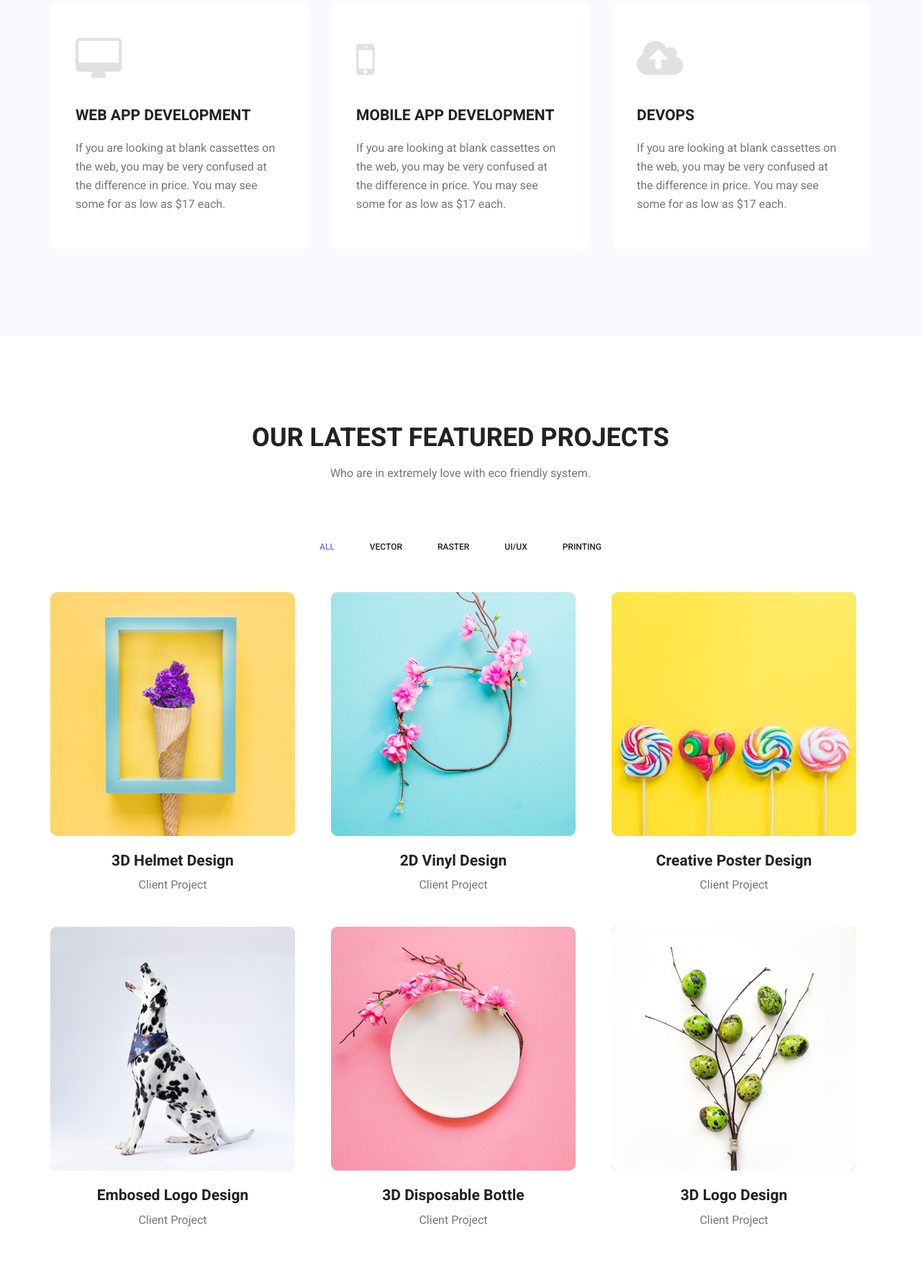
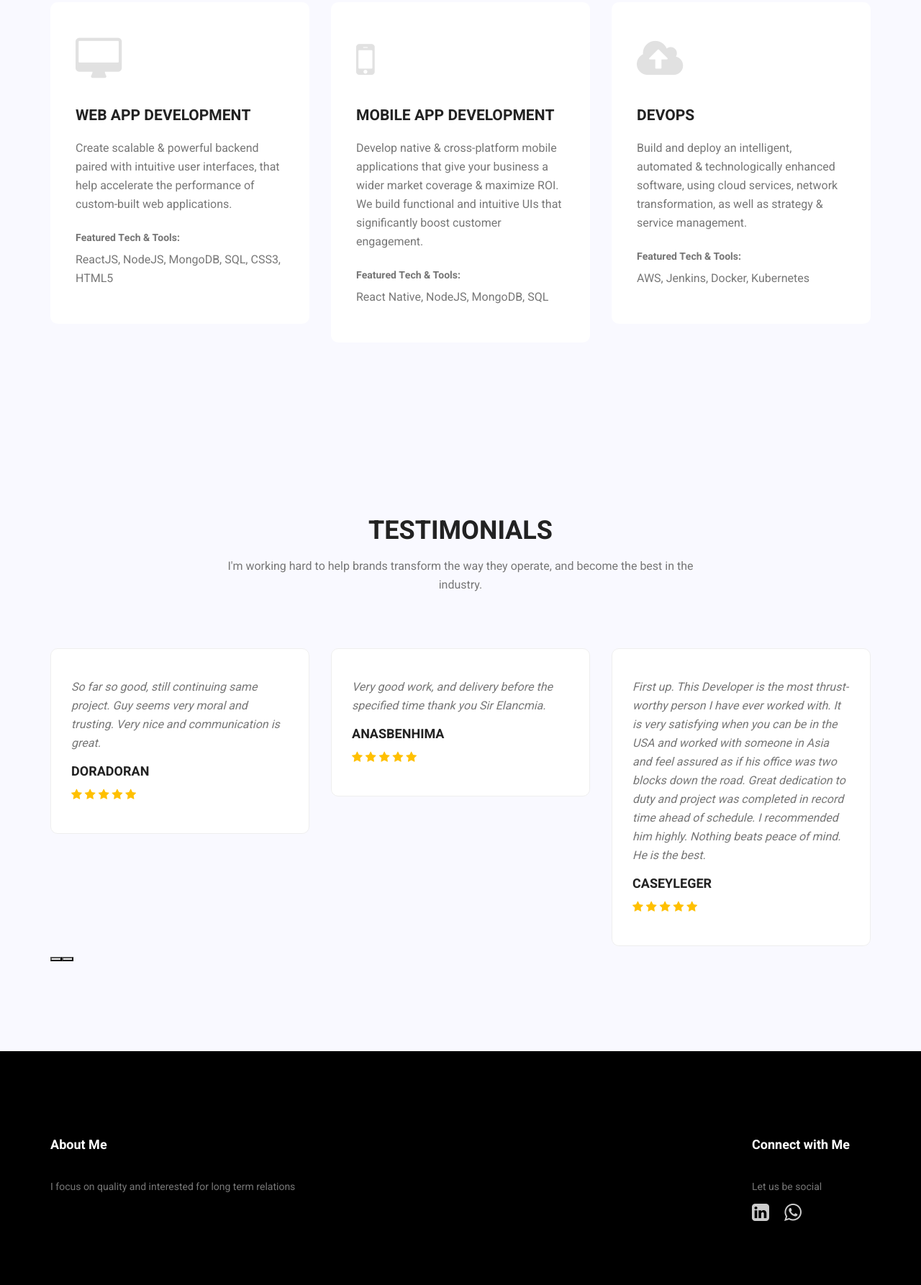
Before and after one commit to webxmob/adil_porfolio, a plain HTML site: page index.html in a window 1280 px wide. Shown: the part 2837-4623 px from the top of the page at 72% size. Drawn offline with nearby package versions, Linux system fonts and the light colour scheme.

Commit message:
home page revamping

```diff
--- a/index.html
+++ b/index.html
@@ -7,8 +7,9 @@
       name="viewport"
       content="width=device-width, initial-scale=1, shrink-to-fit=no"
     />
+    <!-- <link rel="shortcut icon" href="./images/icon.png" type="image/x-icon" /> -->
     <link rel="icon" href="img/favicon.png" type="image/png" />
-    <title>MeetMe Personal</title>
+    <title>MeetMe | Muhammad Adil</title>
     <!-- Bootstrap CSS -->
     <link rel="stylesheet" href="css/bootstrap.css" />
     <link rel="stylesheet" href="vendors/linericon/style.css" />
@@ -413,20 +414,6 @@
                     </div>
                   </div>
                 </li>
-                <!-- <li>
-                  <span></span>
-                  <div class="media">
-                    <div class="d-flex">
-                      <p>March 2017 to present</p>
-                    </div>
-                    <div class="media-body">
-                      <h4>Colorlib</h4>
-                      <p>
-                        Senior Web Developer <br />Santa monica, Los angeles
-                      </p>
-                    </div>
-                  </div>
-                </li> -->
               </ul>
             </div>
           </div>
@@ -441,9 +428,9 @@
         <div class="main_title">
           <h2>offerings to my clients</h2>
           <p>
-            If you are looking at blank cassettes on the web, you may be very
-            confused at the difference in price. You may see some for as low as
-            $.17 each.
+            Strong business and industry insights, when paired with powerful,
+            scalable technology infrastructure, can fast-track your organization
+            for what’s next.
           </p>
         </div>
         <div class="feature_inner row">
@@ -452,10 +439,13 @@
               <i class="fa fa-desktop" aria-hidden="true"></i>
               <h4>Web App Development</h4>
               <p>
-                If you are looking at blank cassettes on the web, you may be
-                very confused at the difference in price. You may see some for
-                as low as $17 each.
+                Create scalable & powerful backend paired with intuitive user
+                interfaces, that help accelerate the performance of custom-built
+                web applications.
               </p>
+              <br />
+              <h6>Featured Tech & Tools:</h6>
+              <p>ReactJS, NodeJS, MongoDB, SQL, CSS3, HTML5</p>
             </div>
           </div>
           <div class="col-lg-4 col-md-6">
@@ -463,10 +453,14 @@
               <i class="fa fa-mobile" aria-hidden="true"></i>
               <h4>Mobile App Development</h4>
               <p>
-                If you are looking at blank cassettes on the web, you may be
-                very confused at the difference in price. You may see some for
-                as low as $17 each.
+                Develop native & cross-platform mobile applications that give
+                your business a wider market coverage & maximize ROI. We build
+                functional and intuitive UIs that significantly boost customer
+                engagement.
               </p>
+              <br />
+              <h6>Featured Tech & Tools:</h6>
+              <p>React Native, NodeJS, MongoDB, SQL</p>
             </div>
           </div>
           <div class="col-lg-4 col-md-6">
@@ -474,10 +468,13 @@
               <i class="fa fa-cloud-upload" aria-hidden="true"></i>
               <h4>DevOps</h4>
               <p>
-                If you are looking at blank cassettes on the web, you may be
-                very confused at the difference in price. You may see some for
-                as low as $17 each.
+                Build and deploy an intelligent, automated & technologically
+                enhanced software, using cloud services, network transformation,
+                as well as strategy & service management.
               </p>
+              <br />
+              <h6>Featured Tech & Tools:</h6>
+              <p>AWS, Jenkins, Docker, Kubernetes</p>
             </div>
           </div>
         </div>
@@ -486,7 +483,7 @@
     <!--================End Feature Area =================-->
 
     <!--================Home Gallery Area =================-->
-    <section class="home_gallery_area p_120">
+    <!-- <section class="home_gallery_area p_120">
       <div class="container">
         <div class="main_title">
           <h2>Our Latest Featured Projects</h2>
@@ -593,7 +590,7 @@
           <a class="main_btn" href="#">Load More Items</a>
         </div>
       </div>
-    </section>
+    </section> -->
     <!--================End Home Gallery Area =================-->
 
     <!--================Testimonials Area =================-->
@@ -602,9 +599,8 @@
         <div class="main_title">
           <h2>Testimonials</h2>
           <p>
-            If you are looking at blank cassettes on the web, you may be very
-            confused at the difference in price. You may see some for as low as
-            $.17 each.
+            I'm working hard to help brands transform the way they operate, and
+            become the best in the industry.
           </p>
         </div>
         <div class="testi_inner">
@@ -612,11 +608,73 @@
             <div class="item">
               <div class="testi_item">
                 <p>
-                  As conscious traveling Paup ers we must always be oncerned
-                  about our dear Mother Earth. If you think about it, you travel
-                  across her face
+                  He is very efficient! I'm a very busy person and needed
+                  someone I can trust to do the job. I will use his services
+                  again.
                 </p>
-                <h4>Fanny Spencer</h4>
+                <h4>grislly</h4>
+                <a href="#"><i class="fa fa-star"></i></a>
+                <a href="#"><i class="fa fa-star"></i></a>
+                <a href="#"><i class="fa fa-star"></i></a>
+                <a href="#"><i class="fa fa-star"></i></a>
+                <a href="#"><i class="fa fa-star"></i></a>
+              </div>
+            </div>
+            <div class="item">
+              <div class="testi_item">
+                <p>
+                  So far so good, still continuing same project. Guy seems very
+                  moral and trusting. Very nice and communication is great.
+                </p>
+                <h4>doradoran</h4>
+                <a href="#"><i class="fa fa-star"></i></a>
+                <a href="#"><i class="fa fa-star"></i></a>
+                <a href="#"><i class="fa fa-star"></i></a>
+                <a href="#"><i class="fa fa-star"></i></a>
+                <a href="#"><i class="fa fa-star"></i></a>
+              </div>
+            </div>
+            <div class="item">
+              <div class="testi_item">
+                <p>
+                  Very good work, and delivery before the specified time thank
+                  you Sir Elancmia.
+                </p>
+                <h4>anasbenhima</h4>
+                <a href="#"><i class="fa fa-star"></i></a>
+                <a href="#"><i class="fa fa-star"></i></a>
+                <a href="#"><i class="fa fa-star"></i></a>
+                <a href="#"><i class="fa fa-star"></i></a>
+                <a href="#"><i class="fa fa-star"></i></a>
+              </div>
+            </div>
+            <div class="item">
+              <div class="testi_item">
+                <p>
+                  First up. This Developer is the most thrust-worthy person I
+                  have ever worked with. It is very satisfying when you can be
+                  in the USA and worked with someone in Asia and feel assured as
+                  if his office was two blocks down the road. Great dedication
+                  to duty and project was completed in record time ahead of
+                  schedule. I recommended him highly. Nothing beats peace of
+                  mind. He is the best.
+                </p>
+                <h4>caseyleger</h4>
+                <a href="#"><i class="fa fa-star"></i></a>
+                <a href="#"><i class="fa fa-star"></i></a>
+                <a href="#"><i class="fa fa-star"></i></a>
+                <a href="#"><i class="fa fa-star"></i></a>
+                <a href="#"><i class="fa fa-star"></i></a>
+              </div>
+            </div>
+            <div class="item">
+              <div class="testi_item">
+                <p>
+                  He was thorough in his collection of requirements and
+                  delivered an exceptional product on time. Will work with
+                  Elancmia again for future projects.
+                </p>
+                <h4>kimberlynt</h4>
                 <a href="#"><i class="fa fa-star"></i></a>
                 <a href="#"><i class="fa fa-star"></i></a>
                 <a href="#"><i class="fa fa-star"></i></a>
@@ -627,31 +685,17 @@
             <div class="item">
               <div class="testi_item">
                 <p>
-                  As conscious traveling Paup ers we must always be oncerned
-                  about our dear Mother Earth. If you think about it, you travel
-                  across her face
+                  A fantastic experience for securing my website to HTTPS and
+                  SSL. He started working on it within 1 hour of getting the
+                  project. it was completed quickly. He was very knowledgeable
+                  and professional. He over delivered on the project.
                 </p>
-                <h4>Fanny Spencer</h4>
+                <h4>Waqas Zahoor</h4>
                 <a href="#"><i class="fa fa-star"></i></a>
                 <a href="#"><i class="fa fa-star"></i></a>
                 <a href="#"><i class="fa fa-star"></i></a>
                 <a href="#"><i class="fa fa-star"></i></a>
-                <a href="#"><i class="fa fa-star-half-o"></i></a>
-              </div>
-            </div>
-            <div class="item">
-              <div class="testi_item">
-                <p>
-                  As conscious traveling Paup ers we must always be oncerned
-                  about our dear Mother Earth. If you think about it, you travel
-                  across her face
-                </p>
-                <h4>Fanny Spencer</h4>
                 <a href="#"><i class="fa fa-star"></i></a>
-                <a href="#"><i class="fa fa-star"></i></a>
-                <a href="#"><i class="fa fa-star"></i></a>
-                <a href="#"><i class="fa fa-star"></i></a>
-                <a href="#"><i class="fa fa-star-half-o"></i></a>
               </div>
             </div>
           </div>
@@ -669,25 +713,11 @@
               <div class="f_title">
                 <h3>About Me</h3>
               </div>
-              <p>
-                Do you want to be even more successful? Learn to love learning
-                and growth. The more effort you put into improving your skills,
-              </p>
-              <p>
-                <!-- Link back to Colorlib can't be removed. Template is licensed under CC BY 3.0. -->
-                Copyright &copy;
-                <script>
-                  document.write(new Date().getFullYear());
-                </script>
-                All rights reserved | This template is made with
-                <i class="fa fa-heart-o" aria-hidden="true"></i> by
-                <a href="https://colorlib.com" target="_blank">Colorlib</a>
-                <!-- Link back to Colorlib can't be removed. Template is licensed under CC BY 3.0. -->
-              </p>
+              <p>I focus on quality and interested for long term relations</p>
             </aside>
           </div>
           <div class="col-lg-5 col-sm-6">
-            <aside class="f_widget news_widget">
+            <!-- <aside class="f_widget news_widget">
               <div class="f_title">
                 <h3>Newsletter</h3>
               </div>
@@ -715,26 +745,28 @@
                   <div class="mt-10 info"></div>
                 </form>
               </div>
-            </aside>
+            </aside> -->
           </div>
           <div class="col-lg-2">
             <aside class="f_widget social_widget">
               <div class="f_title">
-                <h3>Follow Me</h3>
+                <h3>Connect with Me</h3>
               </div>
               <p>Let us be social</p>
               <ul class="list">
                 <li>
-                  <a href="#"><i class="fa fa-facebook"></i></a>
+                  <a
+                    href="https://www.linkedin.com/in/madilzul/"
+                    target="_blanck"
+                    ><i class="fa fa-linkedin-square fa-2x"></i
+                  ></a>
                 </li>
                 <li>
-                  <a href="#"><i class="fa fa-twitter"></i></a>
-                </li>
-                <li>
-                  <a href="#"><i class="fa fa-dribbble"></i></a>
-                </li>
-                <li>
-                  <a href="#"><i class="fa fa-behance"></i></a>
+                  <a
+                    href="https://api.whatsapp.com/send?phone=+923008575400"
+                    target="_blanck"
+                    ><i class="fa fa-whatsapp fa-2x"></i
+                  ></a>
                 </li>
               </ul>
             </aside>
```
Also changed, not shown: css/style.css, img/favicon.png, scss/_breadcrumb.scss (renamed from scss/breadcrumb.scss), 1 other file.
